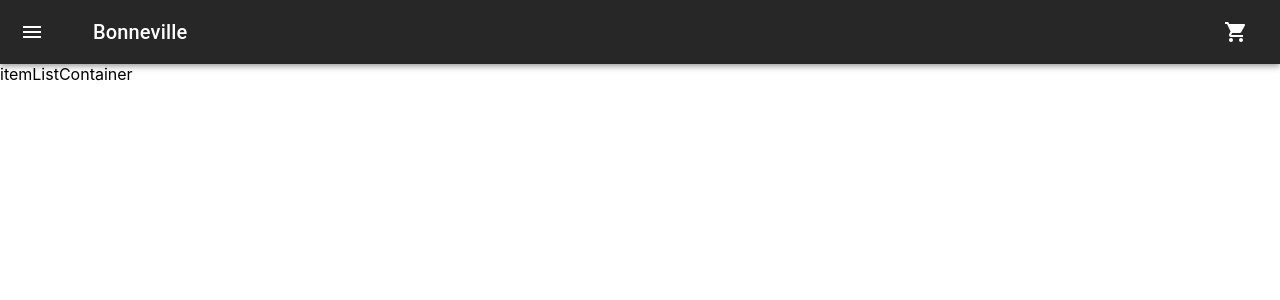
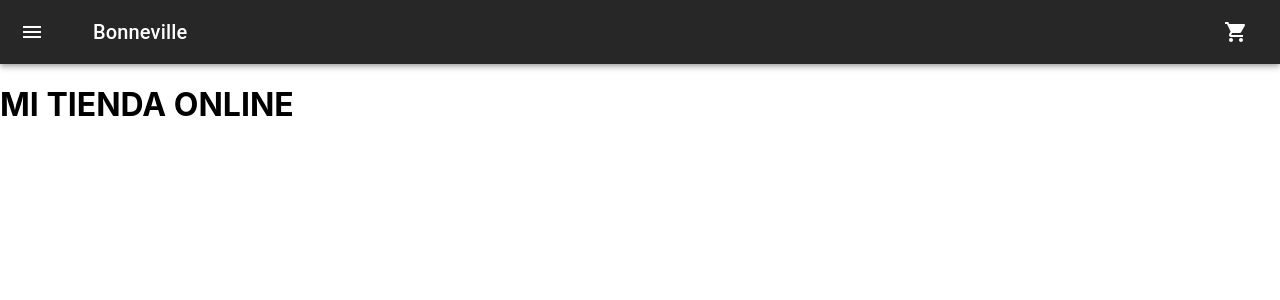
Before and after one commit to OctavioDeletraz/RJ-Deletraz, a React (Create React App) app: page / in a window 1280 px wide. Shown: the top 300 px of the page. Built offline with nearby package versions, Linux system fonts and the light colour scheme; some icons are missing.

Commit message:
modificacion itelListContainer

```diff
--- a/src/App.js
+++ b/src/App.js
@@ -1,14 +1,14 @@
 import './App.css';
 import React from 'react';
 import NavBar from './components/navbar/NavBar'
-import ItemListContainer from './components/navbar/itemListContainer/ItemListContainer';
+import ItemListContainer from './components/itemListContainer/ItemListContainer';
 
 
 function App() {
   return (
     <div>
       <NavBar />
-      <ItemListContainer />
+      <ItemListContainer titulo="MI TIENDA ONLINE" />
     </div>
   );
 }
--- /dev/null
+++ b/src/components/itemListContainer/ItemListContainer.jsx
@@ -0,0 +1,12 @@
+import React from 'react';
+
+const ItemListContainer = ({ titulo }) => {
+
+    return (
+        <div>
+            <h1>{titulo}</h1>
+        </div>
+    )
+}
+
+export default ItemListContainer
--- a/src/components/navbar/itemListContainer/ItemListContainer.jsx
+++ /dev/null
@@ -1,10 +0,0 @@
-import React from 'react';
-
-const ItemListContainer = (greeting) => {
-
-    return (
-        <div>itemListContainer</div>
-    )
-}
-
-export default ItemListContainer
```
